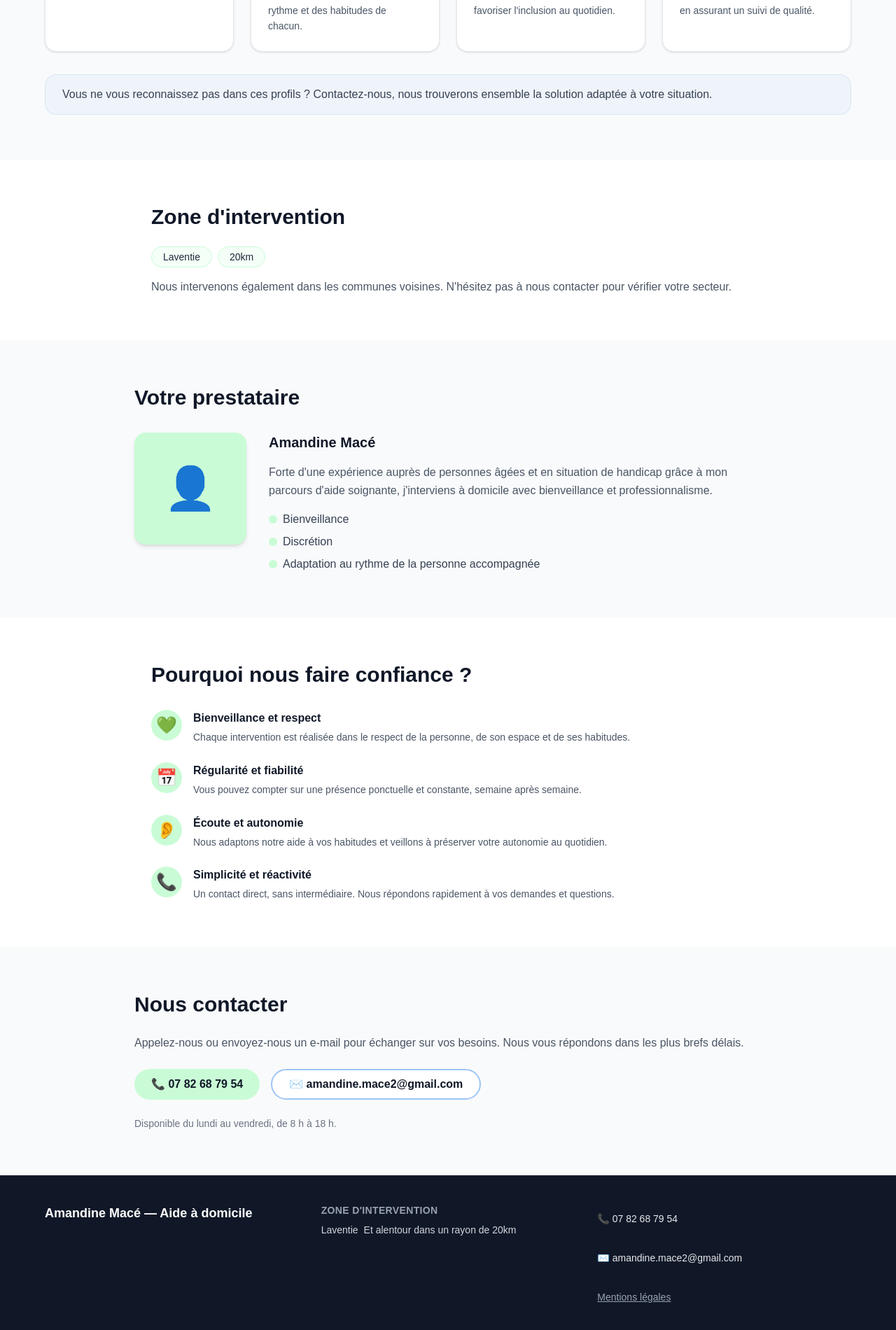
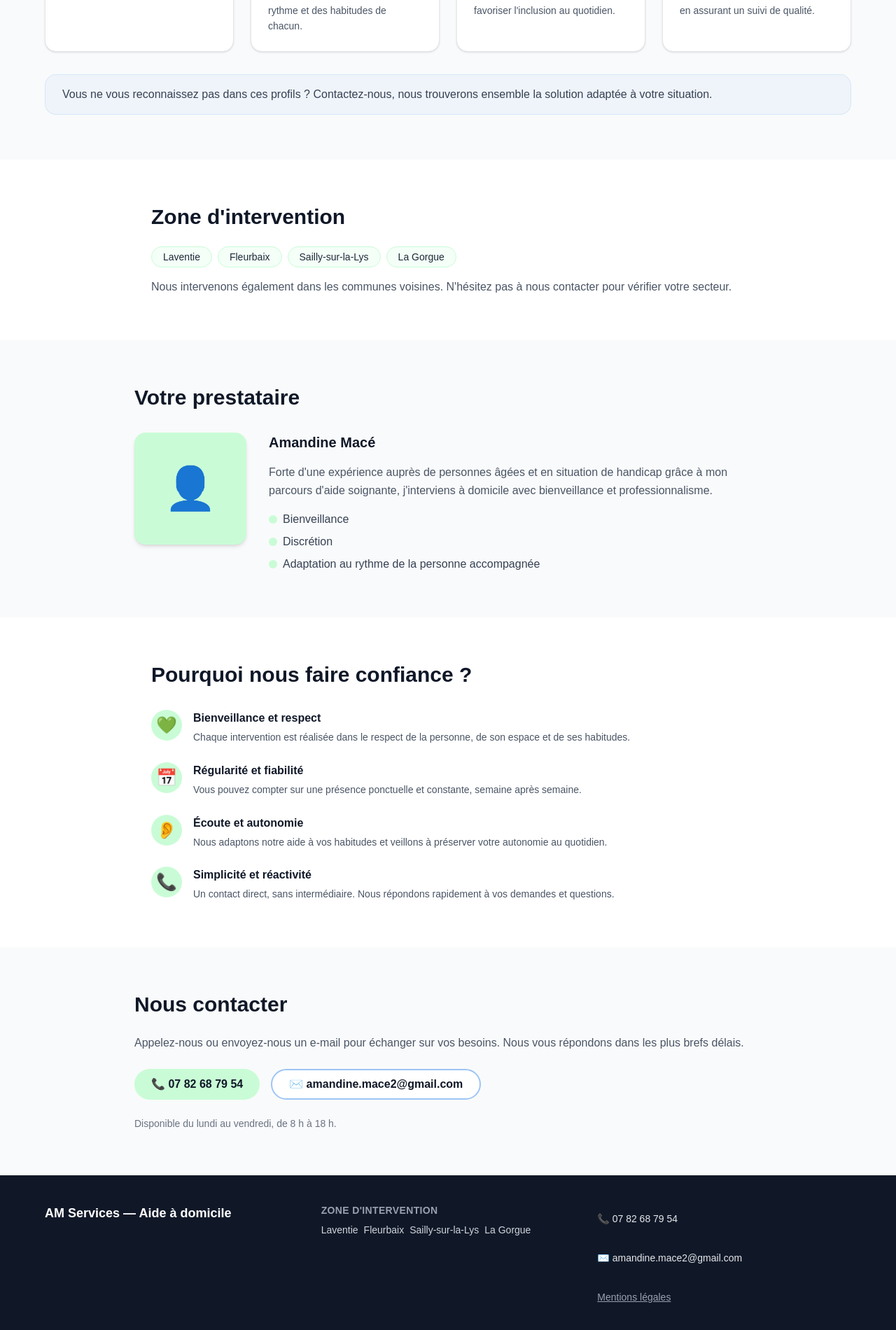
Before and after one commit to nboyet/amservices, a Next.js app: page / in a window 1280 px wide. Shown: the part 1156-3056 px from the top of the page at 70% size. Built offline with nearby package versions, Linux system fonts and the light colour scheme.

Commit message:
feat: correct footer

```diff
--- a/app/_data/content.ts
+++ b/app/_data/content.ts
@@ -66,7 +66,7 @@ export const CONTENT: SiteContent = {
   audienceFallback:
     "Vous ne vous reconnaissez pas dans ces profils ? Contactez-nous, nous trouverons ensemble la solution adaptée à votre situation.", // TODO: personalise
 
-  zoneCities: ["Laventie", "20km"], // TODO: personalise
+  zoneCities: ["Laventie", "Fleurbaix", "Sailly-sur-la-Lys", "La Gorgue"], // TODO: personalise
 
   zoneSurroundingNote:
     "Nous intervenons également dans les communes voisines. N'hésitez pas à nous contacter pour vérifier votre secteur.", // TODO: personalise
@@ -123,8 +123,8 @@ export const CONTENT: SiteContent = {
     "Appelez-nous ou envoyez-nous un e-mail pour échanger sur vos besoins. Nous vous répondons dans les plus brefs délais.", // TODO: personalise
 
   footer: {
-    name: "Amandine Macé — Aide à domicile", // TODO: personalise
-    zones: ["Laventie", "Et alentour dans un rayon de 20km"], // TODO: personalise — max 10 items
+    name: "AM Services — Aide à domicile", // TODO: personalise
+    zones: ["Laventie", "Fleurbaix", "Sailly-sur-la-Lys", "La Gorgue"], // TODO: personalise — max 10 items
     phone: "07 82 68 79 54",
     email: "amandine.mace2@gmail.com",
     legalUrl: "/mentions-legales",
```
